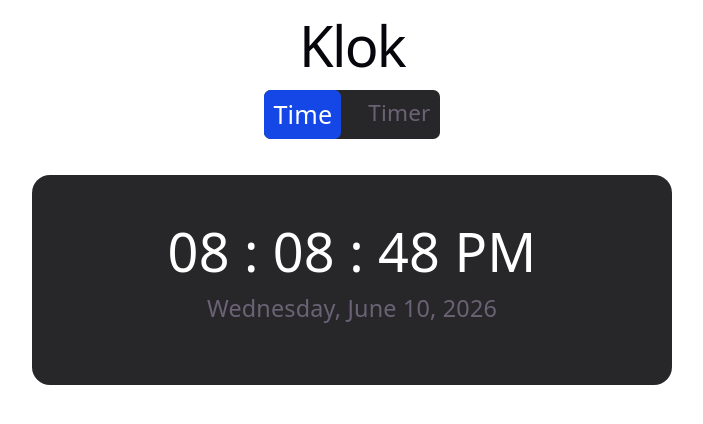
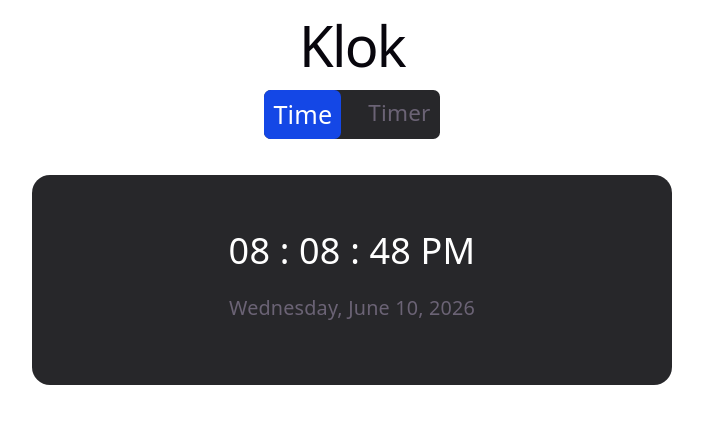
Before and after one commit to STEPHEN-EMMAHI/Klok, a website built with Vite: page index.html in a window 1280 px wide. Shown: the whole page, without its empty margins (288-991 px from the left). Built offline with nearby package versions, Linux system fonts and the light colour scheme.

Commit message:
format time to 12hrs

```diff
--- a/index.html
+++ b/index.html
@@ -48,8 +48,8 @@
       <div
         class="feature time-feature hidden h-fit py-14 flex-col justify-center items-center gap-7"
       >
-        <p class="time-display text-[3rem] text-white"></p>
-        <p class="date-display text-[1.3rem]"></p>
+        <p class="time-display text-[2rem] text-white"></p>
+        <p class="date-display text-[1.1rem]"></p>
       </div>
 
       <!-- TIMER FEATURE -->
--- a/src/model/time.js
+++ b/src/model/time.js
@@ -20,12 +20,19 @@ export function showTime() {
   const TIME = new Date();
 
   // insert the hours, minutes and seconds into the html
-  TIME_DISPLAY.textContent = TIME.toLocaleTimeString("en-US", {
+  const formatter = new Intl.DateTimeFormat("en-US", {
     hour12: true,
     hour: "2-digit",
     minute: "2-digit",
     second: "2-digit",
-  }).replaceAll(":", " : ");
+  });
+
+  const parts = formatter.formatToParts(TIME).reduce((acc, part) => {
+    acc[part.type] = part.value;
+    return acc;
+  }, {});
+
+  TIME_DISPLAY.textContent = `${parts.hour} : ${parts.minute} : ${parts.second} ${parts.dayPeriod}`;
 
   // updating the time on every second
   const DELAY = 1000 - TIME.getMilliseconds();
```
